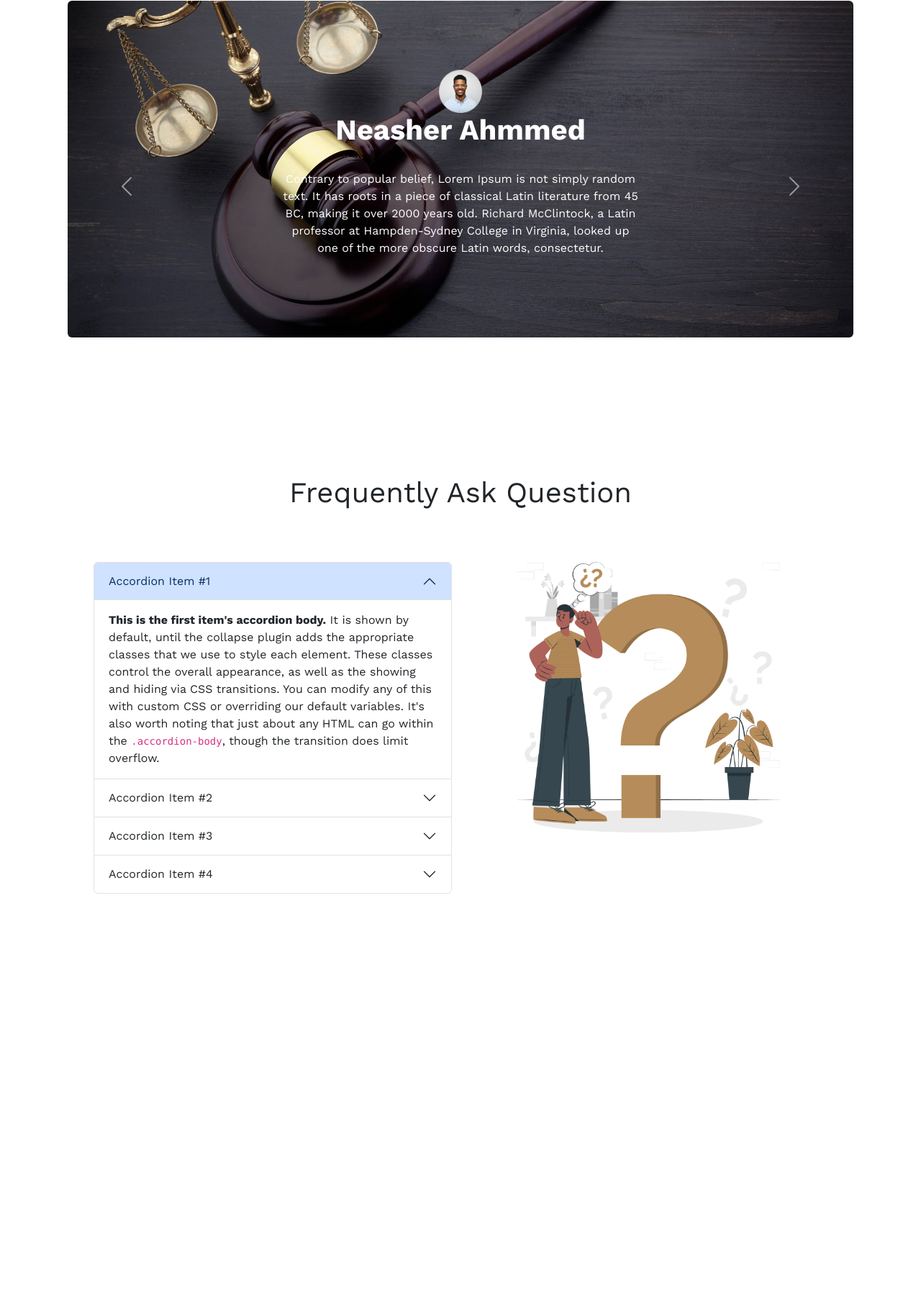
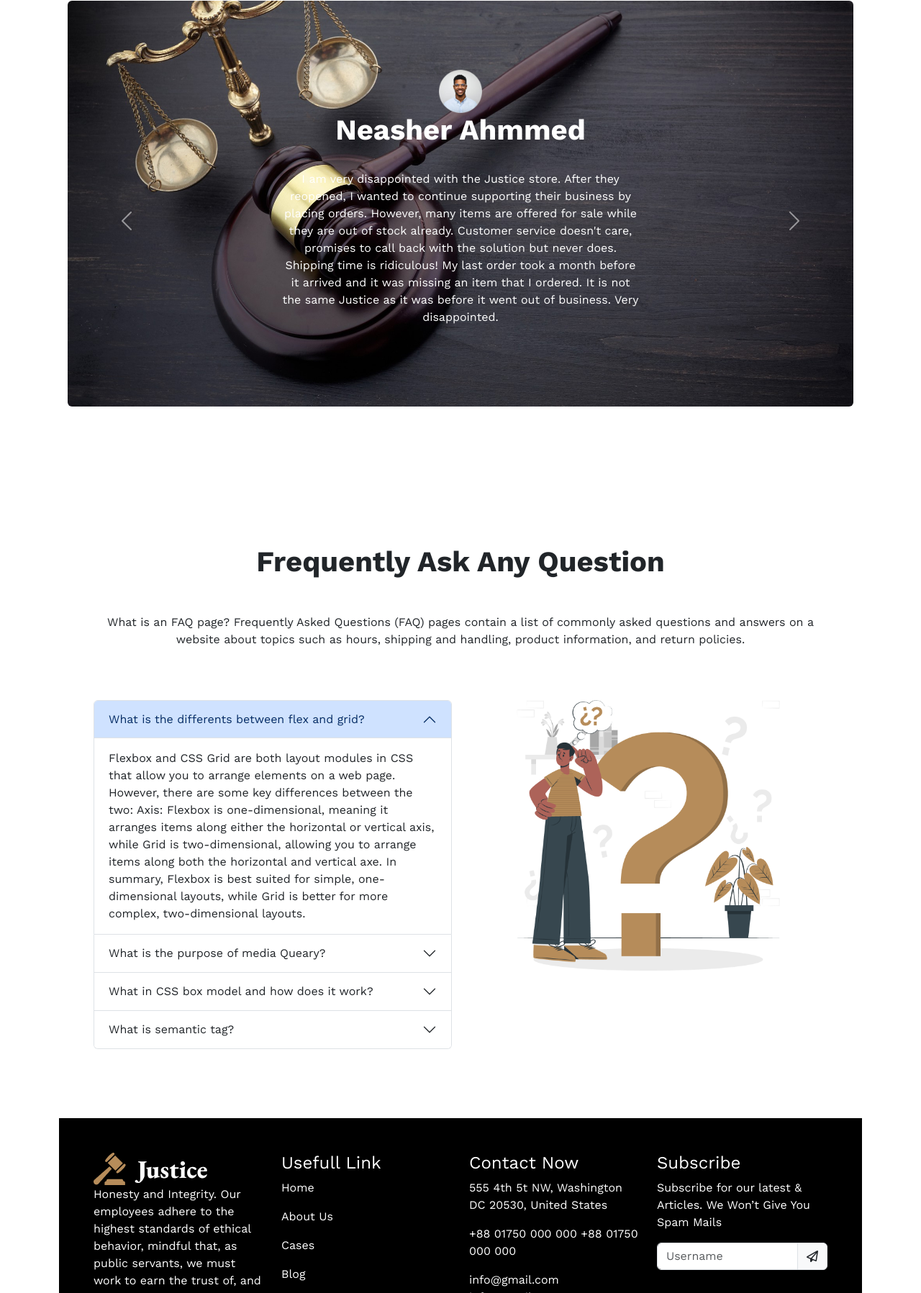
Before and after one commit to KhondokarAlMaruf/Legal-Solution, a plain HTML site: page index.html in a window 1280 px wide. Shown: the part 1003-2800 px from the top of the page at 72% size. Before the commit the page ends 2341 px from the top, so only its background shows below. Drawn offline with nearby package versions, Linux system fonts and the light colour scheme.

Commit message:
footer added

```diff
--- a/index.html
+++ b/index.html
@@ -56,9 +56,38 @@
 
                         </ul>
 
-                        <button type="button"
-                            class="px-3 py-2 fw-semibold rounded border-0 text-white btn-bg-color">Free
-                            Consultation</button>
+                        <div>
+                            <!-- Button trigger modal -->
+                            <button type="button" class="px-3 py-2 fw-semibold rounded border-0 text-white btn-bg-color"
+                                data-bs-toggle="modal" data-bs-target="#exampleModal">
+                                Free Colsultation
+                            </button>
+
+                            <!-- Modal -->
+                            <div class="modal fade" id="exampleModal" tabindex="-1" aria-labelledby="exampleModalLabel"
+                                aria-hidden="true">
+                                <div class="modal-dialog">
+                                    <div class="modal-content">
+                                        <div class="modal-header">
+                                            <h1 class="modal-title fs-5" id="exampleModalLabel">Hi , I am Maruf</h1>
+                                            <button type="button" class="btn-close" data-bs-dismiss="modal"
+                                                aria-label="Close"></button>
+                                        </div>
+                                        <div class="modal-body">
+                                            <p>
+                                                We are Provide Effective
+                                                Legal Solutions
+                                            </p>
+                                        </div>
+                                        <div class="modal-footer">
+                                            <button type="button" class="btn btn-secondary"
+                                                data-bs-dismiss="modal">Close</button>
+                                            <button type="button" class="btn btn-primary">Save changes</button>
+                                        </div>
+                                    </div>
+                                </div>
+                            </div>
+                        </div>
 
 
                     </div>
@@ -78,10 +107,13 @@
                         <h1 class=" mb-3 fw-bold">We Provide Effective <br> Legal Solutions</h1>
 
                         <p class="my-3">
-                            There are many variations of passages of Lorem Ipsum available, but <br> the majority have
-                            suffered
-                            alteration in some form,
-                            by injected humour.
+                            The mission of the Department of Justice is to uphold the rule of law, to keep our country
+                            safe . <br> And to protect civil
+                            rights.Respect. Our employees value differences in people <br> and in ideas and treat
+                            everyone
+                            with fairness, dignity, and
+                            compassion.
+
                         </p>
                         <div class="d-flex gap-3 mt-3">
                             <div class="input-group ">
@@ -229,8 +261,9 @@
                         What Our Client Say
                     </h1>
                     <p>
-                        There are many variations of passages of Lorem Ipsum available, but the majority have suffered
-                        alteration in some form, by injected humour.
+                        The mission of the Department of Justice is to uphold the rule of law, to keep our country safe,
+                        and to protect civil
+                        rights.
                     </p>
                 </div>
                 <div class="row">
@@ -253,11 +286,15 @@
                                         <h1 class=" mb-3 fw-bold">Neasher Ahmmed</h1>
 
                                         <p class="my-3">
-                                            Contrary to popular belief, Lorem Ipsum is not simply random text. It has
-                                            roots in a piece of classical Latin literature from 45 BC, making it over
-                                            2000 years old. Richard McClintock, a Latin professor at Hampden-Sydney
-                                            College in Virginia, looked up one of the more obscure Latin words,
-                                            consectetur.
+                                            I am very disappointed with the Justice store. After they reopened, I wanted
+                                            to continue supporting their business by
+                                            placing orders. However, many items are offered for sale while they are out
+                                            of stock already. Customer service doesn't
+                                            care, promises to call back with the solution but never does. Shipping time
+                                            is ridiculous! My last order took a month
+                                            before it arrived and it was missing an item that I ordered. It is not the
+                                            same Justice as it was before it went out of
+                                            business. Very disappointed.
                                         </p>
 
                                     </div>
@@ -271,11 +308,15 @@
                                         <h1 class=" mb-3 fw-bold">Hasib</h1>
 
                                         <p class="my-3">
-                                            Contrary to popular belief, Lorem Ipsum is not simply random text. It has
-                                            roots in a piece of classical Latin literature from 45 BC, making it over
-                                            2000 years old. Richard McClintock, a Latin professor at Hampden-Sydney
-                                            College in Virginia, looked up one of the more obscure Latin words,
-                                            consectetur.
+                                            I am very disappointed with the Justice store. After they reopened, I wanted
+                                            to continue supporting their business by
+                                            placing orders. However, many items are offered for sale while they are out
+                                            of stock already. Customer service doesn't
+                                            care, promises to call back with the solution but never does. Shipping time
+                                            is ridiculous! My last order took a month
+                                            before it arrived and it was missing an item that I ordered. It is not the
+                                            same Justice as it was before it went out of
+                                            business. Very disappointed.
                                         </p>
 
                                     </div>
@@ -290,11 +331,15 @@
                                         <h1 class=" mb-3 fw-bold">Hridoy</h1>
 
                                         <p class="my-3">
-                                            Contrary to popular belief, Lorem Ipsum is not simply random text. It has
-                                            roots in a piece of classical Latin literature from 45 BC, making it over
-                                            2000 years old. Richard McClintock, a Latin professor at Hampden-Sydney
-                                            College in Virginia, looked up one of the more obscure Latin words,
-                                            consectetur.
+                                            I am very disappointed with the Justice store. After they reopened, I wanted
+                                            to continue supporting their business by
+                                            placing orders. However, many items are offered for sale while they are out
+                                            of stock already. Customer service doesn't
+                                            care, promises to call back with the solution but never does. Shipping time
+                                            is ridiculous! My last order took a month
+                                            before it arrived and it was missing an item that I ordered. It is not the
+                                            same Justice as it was before it went out of
+                                            business. Very disappointed.
                                         </p>
 
                                     </div>
@@ -323,7 +368,12 @@
         <!-------- Frequently ask question start-------->
 
         <section class="mt-5 py-5  rounded px-5 my-5">
-            <h1 class="my-5 text-center ">Frequently Ask Question</h1>
+            <h1 class="my-5 text-center fw-bold">Frequently Ask Any Question</h1>
+            <p class="text-center">
+                What is an FAQ page? Frequently Asked Questions (FAQ) pages contain a list of commonly asked questions
+                and answers on a
+                website about topics such as hours, shipping and handling, product information, and return policies.
+            </p>
             <div class="row row-cols-1 row-cols-md-2 mt-5 g-4">
 
                 <div class="col">
@@ -332,21 +382,21 @@
                             <h2 class="accordion-header" id="headingOne">
                                 <button class="accordion-button" type="button" data-bs-toggle="collapse"
                                     data-bs-target="#collapseOne" aria-expanded="true" aria-controls="collapseOne">
-                                    Accordion Item #1
+                                    What is the differents between flex and grid?
                                 </button>
                             </h2>
                             <div id="collapseOne" class="accordion-collapse collapse show" aria-labelledby="headingOne"
                                 data-bs-parent="#accordionExample">
-                                <div class="accordion-body">
-                                    <strong>This is the first item's accordion body.</strong> It is shown by default,
-                                    until the collapse
-                                    plugin adds the appropriate classes that we use to style each element. These classes
-                                    control the overall
-                                    appearance, as well as the showing and hiding via CSS transitions. You can modify
-                                    any of this with
-                                    custom CSS or overriding our default variables. It's also worth noting that just
-                                    about any HTML can go
-                                    within the <code>.accordion-body</code>, though the transition does limit overflow.
+                                <div class="accordion-body">Flexbox and CSS Grid are both layout modules in CSS that
+                                    allow you to arrange elements on a web page. However, there are
+                                    some key differences between the two:
+
+                                    Axis: Flexbox is one-dimensional, meaning it arranges items along either the
+                                    horizontal or vertical axis, while Grid is
+                                    two-dimensional, allowing you to arrange items along both the horizontal and
+                                    vertical axe. In summary, Flexbox is best suited for simple, one-dimensional
+                                    layouts, while Grid is better for more complex,
+                                    two-dimensional layouts.
                                 </div>
                             </div>
                         </div>
@@ -354,21 +404,18 @@
                             <h2 class="accordion-header" id="headingTwo">
                                 <button class="accordion-button collapsed" type="button" data-bs-toggle="collapse"
                                     data-bs-target="#collapseTwo" aria-expanded="false" aria-controls="collapseTwo">
-                                    Accordion Item #2
+                                    What is the purpose of media Queary?
                                 </button>
                             </h2>
                             <div id="collapseTwo" class="accordion-collapse collapse" aria-labelledby="headingTwo"
                                 data-bs-parent="#accordionExample">
                                 <div class="accordion-body">
-                                    <strong>This is the second item's accordion body.</strong> It is hidden by default,
-                                    until the collapse
-                                    plugin adds the appropriate classes that we use to style each element. These classes
-                                    control the overall
-                                    appearance, as well as the showing and hiding via CSS transitions. You can modify
-                                    any of this with
-                                    custom CSS or overriding our default variables. It's also worth noting that just
-                                    about any HTML can go
-                                    within the <code>.accordion-body</code>, though the transition does limit overflow.
+                                    The purpose of media queries in CSS is to apply styles to a web page based on the
+                                    characteristics of the device or
+                                    screen that is being used to view the page. Media queries allow web designers and
+                                    developers to create responsive
+                                    designs that can adapt to different screen sizes and devices, such as smartphones,
+                                    tablets, laptops, and desktops.
                                 </div>
                             </div>
                         </div>
@@ -376,21 +423,23 @@
                             <h2 class="accordion-header" id="headingThree">
                                 <button class="accordion-button collapsed" type="button" data-bs-toggle="collapse"
                                     data-bs-target="#collapseThree" aria-expanded="false" aria-controls="collapseThree">
-                                    Accordion Item #3
+                                    What in CSS box model and how does it work?
                                 </button>
                             </h2>
                             <div id="collapseThree" class="accordion-collapse collapse" aria-labelledby="headingThree"
                                 data-bs-parent="#accordionExample">
                                 <div class="accordion-body">
-                                    <strong>This is the third item's accordion body.</strong> It is hidden by default,
-                                    until the collapse
-                                    plugin adds the appropriate classes that we use to style each element. These classes
-                                    control the overall
-                                    appearance, as well as the showing and hiding via CSS transitions. You can modify
-                                    any of this with
-                                    custom CSS or overriding our default variables. It's also worth noting that just
-                                    about any HTML can go
-                                    within the <code>.accordion-body</code>, though the transition does limit overflow.
+                                    The box model works by creating a rectangular box around each HTML element, with the
+                                    content at the center and the
+                                    padding, border, and margin surrounding it. The size of the box is determined by the
+                                    width and height properties of the
+                                    element, and the total size of the box includes the content, padding, border, and
+                                    margin.
+
+                                    By understanding the box model, web designers and developers can control the layout
+                                    and spacing of elements on a web
+                                    page, and create visually appealing and responsive designs that adapt to different
+                                    screen sizes and devices.
                                 </div>
                             </div>
                         </div>
@@ -398,21 +447,23 @@
                             <h2 class="accordion-header" id="headingFour">
                                 <button class="accordion-button collapsed" type="button" data-bs-toggle="collapse"
                                     data-bs-target="#collapseFour" aria-expanded="false" aria-controls="collapseFour">
-                                    Accordion Item #4
+                                    What is semantic tag?
                                 </button>
                             </h2>
                             <div id="collapseFour" class="accordion-collapse collapse" aria-labelledby="headingFour"
                                 data-bs-parent="#accordionExample">
                                 <div class="accordion-body">
-                                    <strong>This is the third item's accordion body.</strong> It is hidden by default,
-                                    until the collapse
-                                    plugin adds the appropriate classes that we use to style each element. These classes
-                                    control the overall
-                                    appearance, as well as the showing and hiding via CSS transitions. You can modify
-                                    any of this with
-                                    custom CSS or overriding our default variables. It's also worth noting that just
-                                    about any HTML can go
-                                    within the <code>.accordion-body</code>, though the transition does limit overflow.
+                                    Semantic tags are important for web accessibility, as they help to improve the user
+                                    experience for people with
+                                    disabilities, such as visual impairments, by making it easier for them to navigate
+                                    and understand the content on a web
+                                    page.
+
+                                    Examples of semantic tags include:
+
+                                    <header>: This tag is used to define the header section of a web page or section of
+                                        content. It usually contains the
+                                        logo, navigation menu, and other introductory content.
                                 </div>
                             </div>
                         </div>
@@ -427,17 +478,7 @@
             </div>
 
         </section>
-
-
-
-
-
         <!-------- Frequently ask question end-------->
-
-
-
-
-
 
     </main>
 
@@ -453,4 +494,75 @@
         crossorigin="anonymous"></script>
 </body>
 
+<!-------------------- footer start----------------->
+
+<footer class="bg-black p-5">
+    <section>
+        <div class="row text-white">
+            <div class="col">
+                <img src="images/logo.png" alt="">
+                <p>
+                    Honesty and Integrity. Our employees adhere to the highest standards of ethical behavior, mindful
+                    that,
+                    as public
+                    servants, we must work to earn the trust of, and inspire confidence in, the public we serve.
+                </p>
+            </div>
+            <div class="col">
+                <h4>
+                    Usefull Link
+                </h4>
+                <p>Home</p>
+                <p>About Us</p>
+                <p>Cases</p>
+                <p>Blog</p>
+                <p>Contact Us</p>
+            </div>
+            <div class="col">
+                <h4>
+                    Contact Now
+                </h4>
+                <p>
+                    555 4th 5t NW, Washington
+                    DC 20530, United States
+                </p>
+                <p>
+                    +88 01750 000 000
+                    +88 01750 000 000
+                </p>
+                <p>
+                    info@gmail.com
+                    info@gmail.com
+                </p>
+            </div>
+            <div class="col">
+                <h4>
+                    Subscribe
+                </h4>
+                <p>
+                    Subscribe for our latest & Articles. We Won’t Give You Spam Mails
+                </p>
+                <div class="input-group mb-3">
+
+                    <input type="text" class="form-control" placeholder="Username" aria-label="Username"
+                        aria-describedby="basic-addon1">
+                    <span class="input-group-text" id="basic-addon1"><i class="fa-regular fa-paper-plane"></i></span>
+                </div>
+
+            </div>
+
+
+
+
+
+
+        </div>
+
+
+    </section>
+
+
+</footer>
+<!-------------------- footer end----------------->
+
 </html>
--- a/style.css
+++ b/style.css
@@ -14,7 +14,8 @@
     width: 100%;
     background-position: center;
 }
-.bg-extra{
+
+.bg-extra {
     margin-top: 150px;
     margin-bottom: 150px;
 }
```
